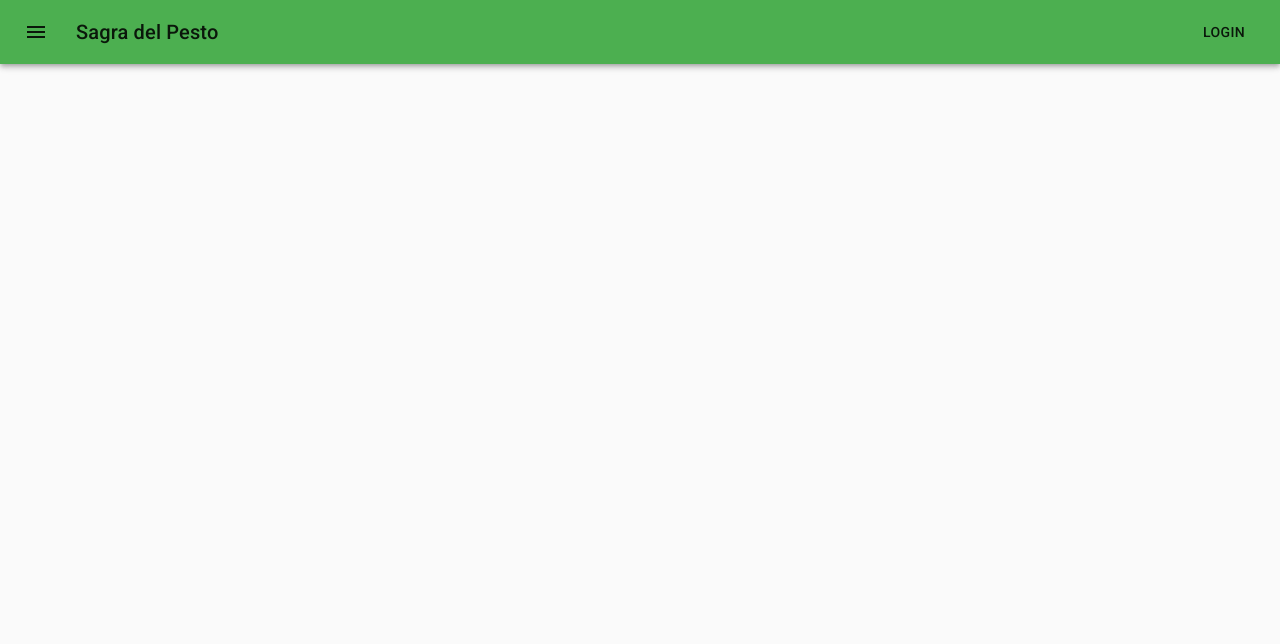
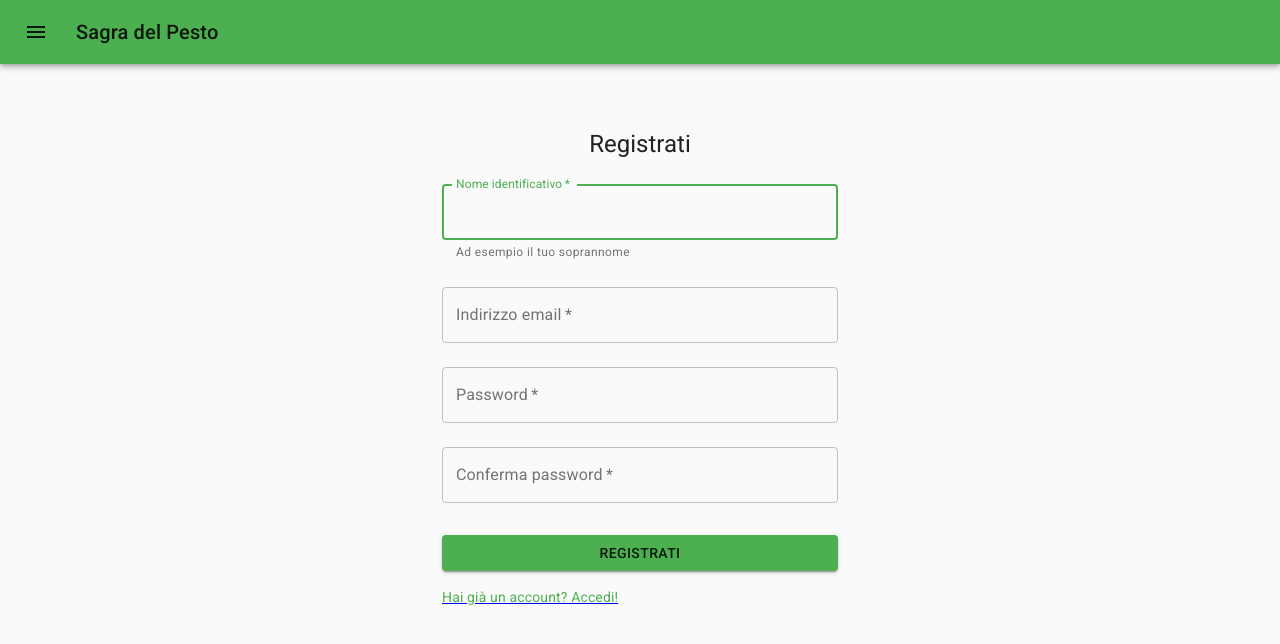
Before and after one commit to GabriFila/app-sagra-pesto, a React (Create React App) app: page /register in a window 1280 px wide. Shown: the top 644 px of the page. Built offline with nearby package versions, Linux system fonts and the light colour scheme; no server answers; the database is empty.

Commit message:
Started on register form

```diff
--- a/src/App.tsx
+++ b/src/App.tsx
@@ -3,12 +3,10 @@ import React from 'react';
 import TopBar from './components/TopBar';
 import { BrowserRouter, Switch, Route } from 'react-router-dom';
 import { db } from './fbConfig';
+import LoginPage from './Pages/LoginPage';
+import RegisterPage from './Pages/RegisterPage';
 
 function App() {
-  db.collection('temp')
-    .get()
-    .then(snaps => snaps.forEach(snap => console.log(snap.data())))
-    .catch(err => console.log(err.message));
   return (
     <>
       <TopBar />
@@ -17,7 +15,12 @@ function App() {
           <Route exact path="/">
             Home
           </Route>
-          <Route path="/login">Login</Route>
+          <Route path="/login">
+            <LoginPage />
+          </Route>
+          <Route path="/register">
+            <RegisterPage />
+          </Route>
         </Switch>
       </BrowserRouter>
     </>
--- /dev/null
+++ b/src/Pages/LoginPage.tsx
@@ -0,0 +1,87 @@
+import React from 'react';
+import { Link } from 'react-router-dom';
+import Button from '@material-ui/core/Button';
+import CssBaseline from '@material-ui/core/CssBaseline';
+import TextField from '@material-ui/core/TextField';
+import LinkUI from '@material-ui/core/Link';
+import Grid from '@material-ui/core/Grid';
+import Typography from '@material-ui/core/Typography';
+import { makeStyles } from '@material-ui/core/styles';
+import Container from '@material-ui/core/Container';
+
+const useStyles = makeStyles(theme => ({
+  paper: {
+    marginTop: theme.spacing(8),
+    display: 'flex',
+    flexDirection: 'column',
+    alignItems: 'center'
+  },
+  avatar: {
+    margin: theme.spacing(1),
+    backgroundColor: theme.palette.secondary.main
+  },
+  form: {
+    width: '100%', // Fix IE 11 issue.
+    marginTop: theme.spacing(1)
+  },
+  submit: {
+    margin: theme.spacing(3, 0, 2)
+  }
+}));
+
+export default function LoginPage() {
+  const classes = useStyles();
+
+  return (
+    <Container component="main" maxWidth="xs">
+      <CssBaseline />
+      <div className={classes.paper}>
+        <Typography component="h1" variant="h5">
+          Login
+        </Typography>
+        <form className={classes.form} noValidate>
+          <TextField
+            variant="outlined"
+            margin="normal"
+            required
+            fullWidth
+            id="email"
+            label="Indirizzo email"
+            name="email"
+            autoComplete="email"
+            autoFocus
+          />
+          <TextField
+            variant="outlined"
+            margin="normal"
+            required
+            fullWidth
+            name="password"
+            label="Password"
+            type="password"
+            id="password"
+            autoComplete="current-password"
+          />
+          <Button
+            type="submit"
+            fullWidth
+            variant="contained"
+            color="primary"
+            className={classes.submit}
+          >
+            Login
+          </Button>
+          <Grid container>
+            <Grid item>
+              <Link to="/register">
+                <LinkUI variant="body2">
+                  {'Non hai un account? Registrati!'}
+                </LinkUI>
+              </Link>
+            </Grid>
+          </Grid>
+        </form>
+      </div>
+    </Container>
+  );
+}
--- /dev/null
+++ b/src/Pages/RegisterPage.tsx
@@ -0,0 +1,141 @@
+import React, { useState } from 'react';
+import { Link } from 'react-router-dom';
+
+import Button from '@material-ui/core/Button';
+import CssBaseline from '@material-ui/core/CssBaseline';
+import TextField from '@material-ui/core/TextField';
+import LinkUI from '@material-ui/core/Link';
+import Grid from '@material-ui/core/Grid';
+import Typography from '@material-ui/core/Typography';
+import { makeStyles } from '@material-ui/core/styles';
+import Container from '@material-ui/core/Container';
+
+const useStyles = makeStyles(theme => ({
+  paper: {
+    marginTop: theme.spacing(8),
+    display: 'flex',
+    flexDirection: 'column',
+    alignItems: 'center'
+  },
+  avatar: {
+    margin: theme.spacing(1),
+    backgroundColor: theme.palette.secondary.main
+  },
+  form: {
+    width: '100%', // Fix IE 11 issue.
+    marginTop: theme.spacing(1)
+  },
+  submit: {
+    margin: theme.spacing(3, 0, 2)
+  }
+}));
+
+export default function RegisterPage() {
+  const classes = useStyles();
+  const [name, setName] = useState('');
+  const [email, setEmail] = useState('');
+  const [emailError, setEmailError] = useState('');
+  const [psw, setPsw] = useState('');
+  const [pswError, setPswError] = useState('');
+  const [confirmPsw, setConfirmPsw] = useState('');
+  const [confirmPswError, setConfirmPswError] = useState('');
+
+  const registerUser = (e: React.MouseEvent<HTMLButtonElement>) => {
+    e.preventDefault();
+    setEmailError('');
+    setPswError('');
+    setConfirmPswError('');
+
+    if (!/^\w+([\.-]?\w+)*@\w+([\.-]?\w+)*(\.\w{2,3})+$/.test(email))
+      setEmailError('Email non valida');
+    if (!/^(?=.*[a-z])(?=.*[A-Z])(?=.*\d)[a-zA-Z\d]{8,}$/.test(psw))
+      setPswError(
+        'La password deve contenere almeno una lettera maiuscola, una minuscola e un numero'
+      );
+    if (psw !== confirmPsw) setConfirmPswError('L password non corrispondono');
+
+    // register user
+  };
+
+  return (
+    <Container component="main" maxWidth="xs">
+      <CssBaseline />
+      <div className={classes.paper}>
+        <Typography component="h1" variant="h5">
+          Registrati
+        </Typography>
+        <form className={classes.form} noValidate>
+          <TextField
+            variant="outlined"
+            margin="normal"
+            required
+            fullWidth
+            id="name"
+            label="Nome identificativo"
+            helperText="Ad esempio il tuo soprannome"
+            name="name"
+            autoFocus
+            onChange={e => setName(e.target.value)}
+          />
+          <TextField
+            variant="outlined"
+            margin="normal"
+            required
+            fullWidth
+            id="email"
+            label="Indirizzo email"
+            name="email"
+            autoComplete="email"
+            onChange={e => setEmail(e.target.value)}
+            error={emailError.length > 0}
+            helperText={emailError}
+          />
+          <TextField
+            variant="outlined"
+            margin="normal"
+            required
+            fullWidth
+            name="password"
+            label="Password"
+            type="password"
+            id="password"
+            autoComplete="current-password"
+            onChange={e => setPsw(e.target.value)}
+            error={pswError.length > 0}
+            helperText={pswError}
+          />
+          <TextField
+            variant="outlined"
+            margin="normal"
+            required
+            fullWidth
+            name="confirmPsw"
+            label="Conferma password"
+            type="password"
+            id="confirmPsw"
+            onChange={e => setConfirmPsw(e.target.value)}
+            error={confirmPswError.length > 0}
+            helperText={confirmPswError}
+          />
+          <Button
+            type="submit"
+            fullWidth
+            variant="contained"
+            color="primary"
+            className={classes.submit}
+            onClick={registerUser}
+          >
+            Registrati
+          </Button>
+          <Grid container>
+            <Grid item>
+              <Link to="/login">
+                <LinkUI variant="body2">{'Hai già un account? Accedi!'}</LinkUI>
+              </Link>
+            </Grid>
+          </Grid>
+        </form>
+      </div>
+    </Container>
+  );
+}
--- a/src/components/TopBar.tsx
+++ b/src/components/TopBar.tsx
@@ -1,4 +1,4 @@
-import React from 'react';
+import React, { useEffect } from 'react';
 import { createStyles, makeStyles, Theme } from '@material-ui/core/styles';
 import AppBar from '@material-ui/core/AppBar';
 import Toolbar from '@material-ui/core/Toolbar';
@@ -21,9 +21,11 @@ const useStyles = makeStyles((theme: Theme) =>
   })
 );
 
-export default function ButtonAppBar() {
+export default function TopBar() {
   const classes = useStyles();
+  const url = window.location.href;
 
+  console.log(url);
   return (
     <div className={classes.root}>
       <AppBar position="static">
@@ -39,7 +41,9 @@ export default function ButtonAppBar() {
           <Typography variant="h6" className={classes.title}>
             Sagra del Pesto
           </Typography>
-          <Button color="inherit">Login</Button>
+          {url.includes('/login') || url.includes('/register') ? null : (
+            <Button color="inherit">Logout</Button>
+          )}
         </Toolbar>
       </AppBar>
     </div>
```
Also changed, not shown: 1 other file (tests, documents, lock files or other folders).
